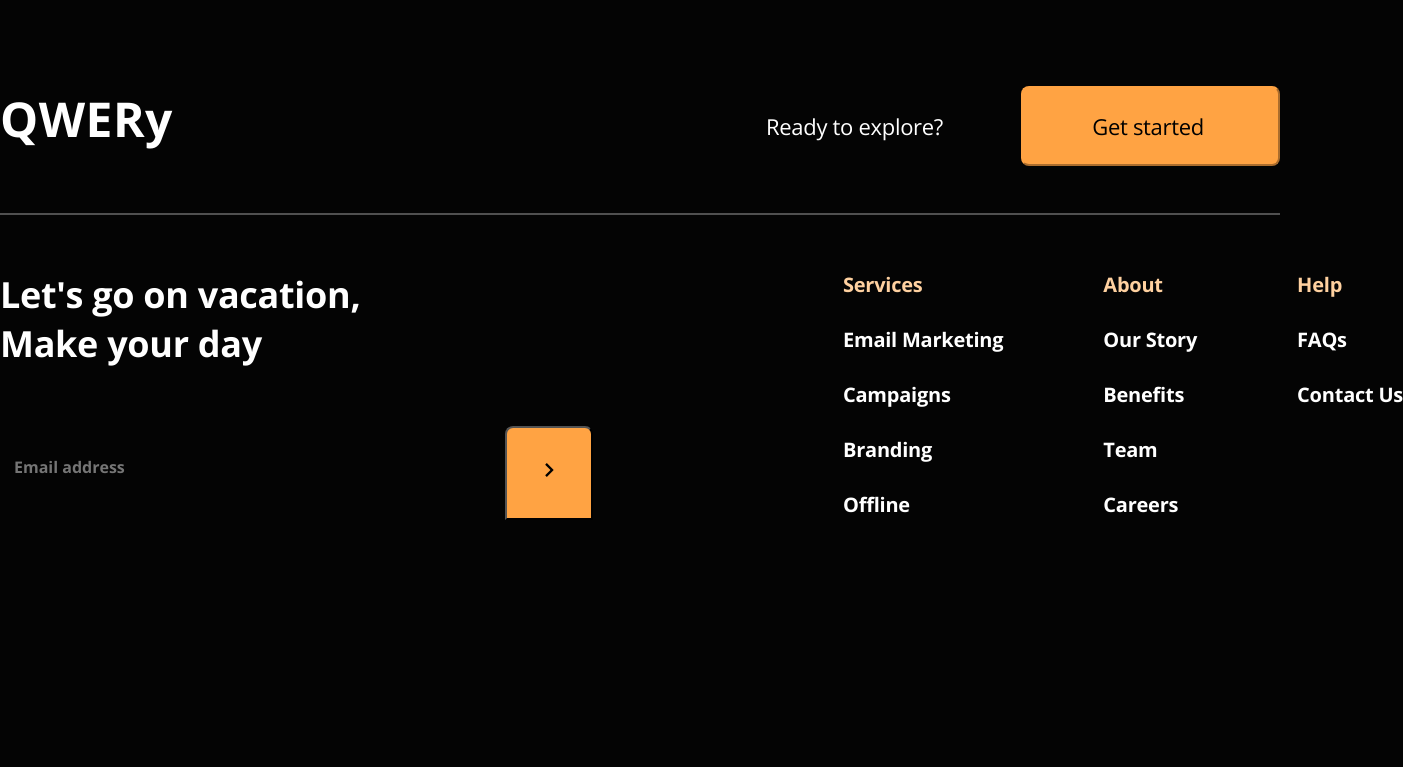
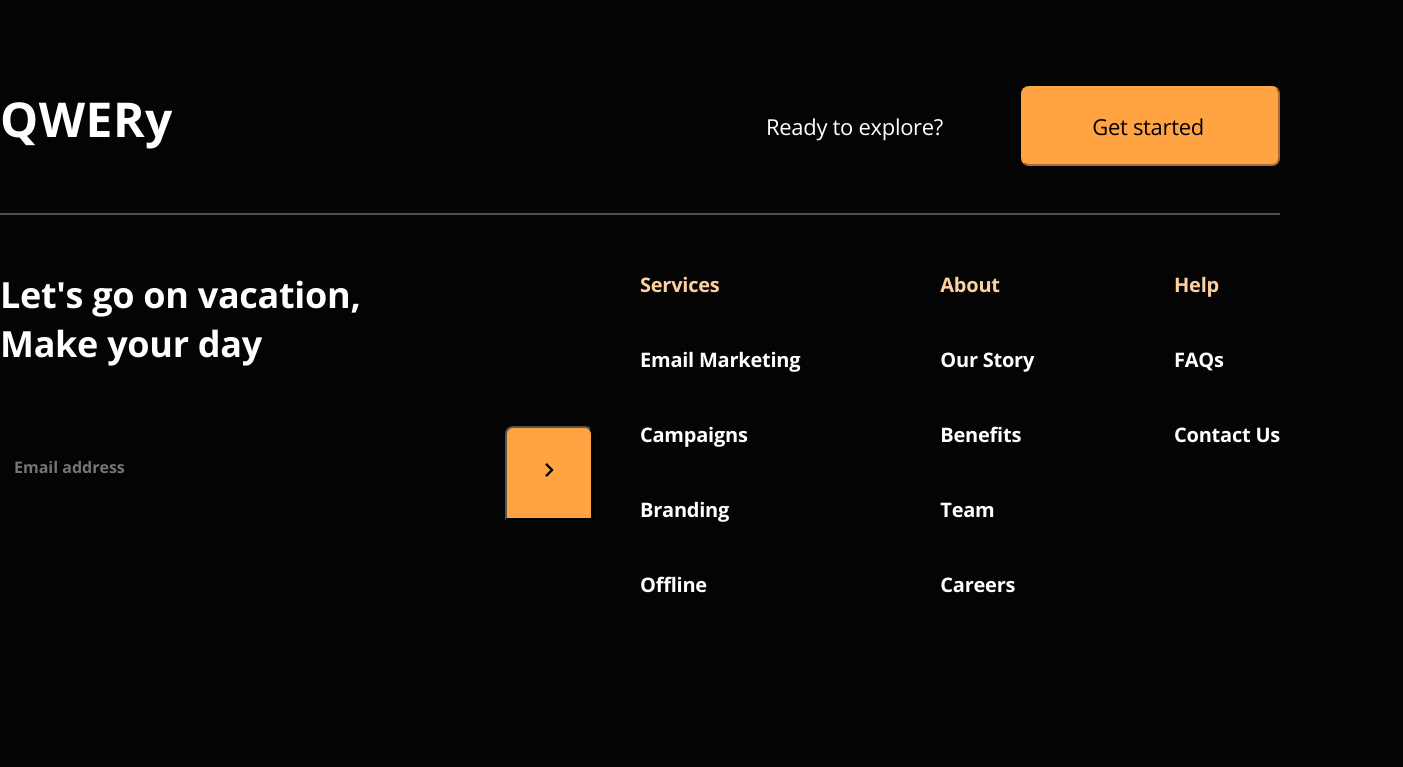
Before and after one commit to tilekturumkulov/figma-maket, a plain HTML site: page index.html in a window 1280 px wide. Shown: the part 4464-5231 px from the top of the page, 1403 px wide, since content can reach past the window. Drawn offline with nearby package versions, Linux system fonts and the light colour scheme.

Commit message:
second push

```diff
--- a/index.html
+++ b/index.html
@@ -346,6 +346,7 @@
                         </form>
                     </div>
                     <div class="footer__top-right">
+                        <div class="footer__top-links">
                             <a href="" class="footer__top-link active">
                                 Services
                             </a>
@@ -361,6 +362,8 @@
                             <a href="" class="footer__top-link">
                                 Offline
                             </a>
+                        </div>
+                        <div class="footer__top-links">
                             <a href="" class="footer__top-link active">
                                 About
                             </a>
@@ -376,6 +379,8 @@
                             <a href="" class="footer__top-link">
                                 Careers
                             </a>
+                        </div>
+                        <div class="footer__top-links">
                             <a href="" class="footer__top-link active">
                                 Help
                             </a>
@@ -385,6 +390,7 @@
                             <a href="" class="footer__top-link">
                                 Contact Us
                             </a>
+                        </div>
                     </div>
                 </div>
                 <div class="footer__bottom">
--- a/src/styles/discover.scss
+++ b/src/styles/discover.scss
@@ -28,6 +28,7 @@
             color: #FFC178;;
             position: relative;
             left: 104px;
+            width: 440px;
             &::before{
                 content: '';
                 position: absolute;
--- a/src/styles/footer.scss
+++ b/src/styles/footer.scss
@@ -8,8 +8,9 @@
         margin: 47px 0 55px;
     }
     &__top{
+        width: 100%;
         display: flex;
-        column-gap: 250px;
+        justify-content: space-between;
         &-left{
             display: flex;
             flex-direction: column;
@@ -36,12 +37,15 @@
             }
         }
         &-right{
-            height: 250px;
+            display: flex;
+            justify-content: space-between;
+            width: 50%;
+        }
+        &-links{
             display: flex;
             flex-direction: column;
+            row-gap: 45px;
             flex-wrap: wrap;
-            row-gap: 25px;
-            column-gap: 100px;
         }
         &-link{
             font-weight: 700;
--- a/src/styles/slider.scss
+++ b/src/styles/slider.scss
@@ -21,7 +21,7 @@
                 width: 72px;
                 height: 2px;
                 background-color: #FBD784;
-                left: 580px;
+                margin-left: -80px;
                 top: 12px;
             }
             &::after{
@@ -30,7 +30,7 @@
                 width: 72px;
                 height: 2px;
                 background-color: #FBD784;
-                right: 580px;
+                margin-right: -80px;
                 top: 12px;
             }
         }
```
Also changed, not shown: src/styles/style.css. Lines whose indentation alone changed are shown as unchanged.
